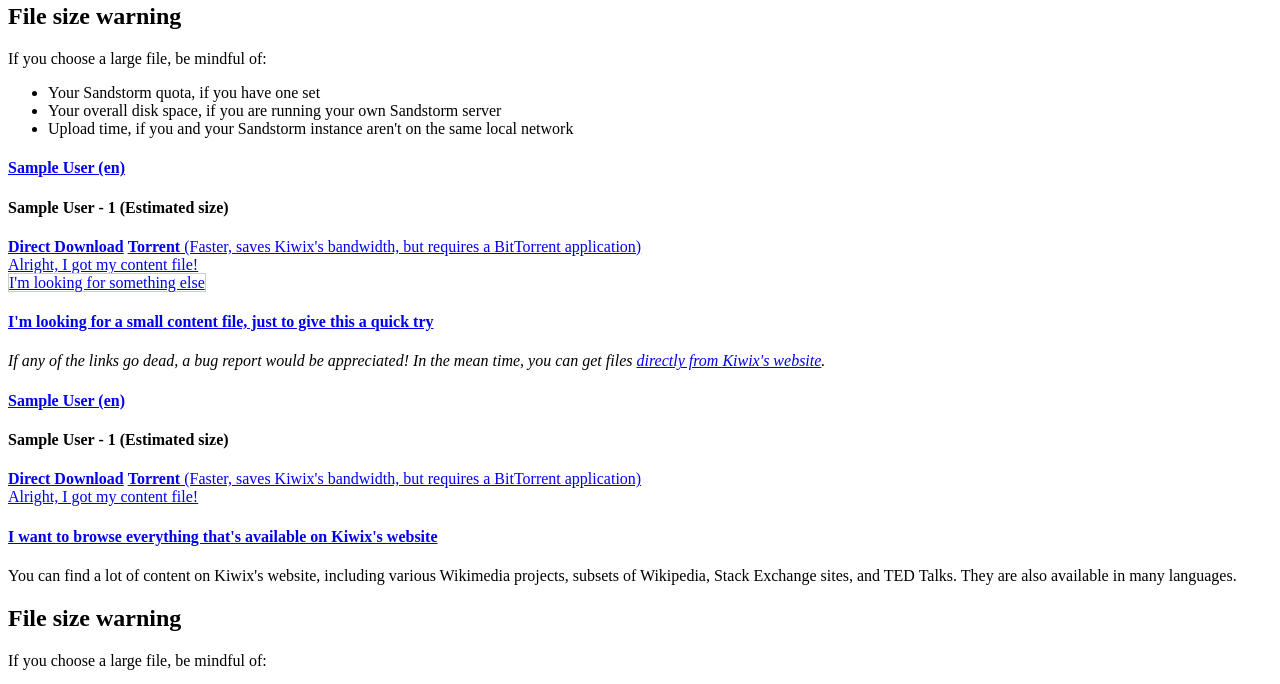
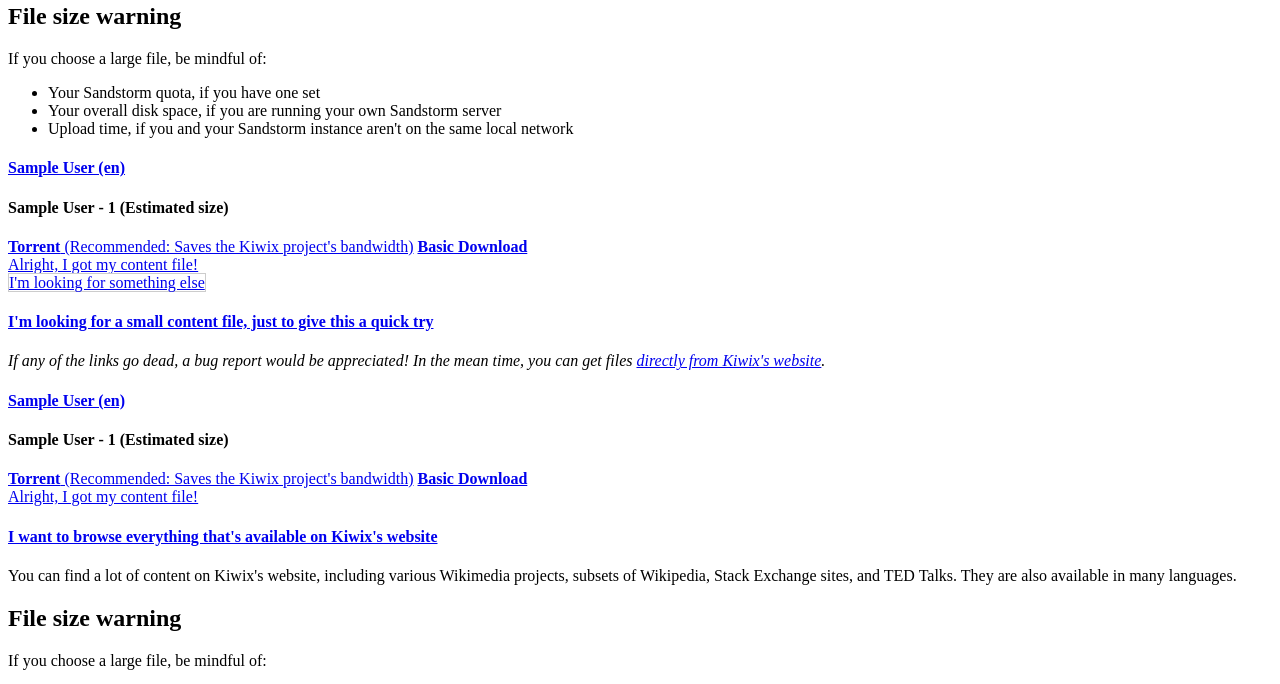
Before and after one commit to orblivion/KiwixSandstorm, a Flask app: template zim_uploader/uploader/templates/index.html in a window 1280 px wide. Shown: the part 1734-2418 px from the top of the page. Run offline with Flask 2, Linux system fonts and the light colour scheme; the template is opened without the code that fills it: most values are stand-ins (such as "Sample title", 1, 10 or a date in 2020); some libraries are stand-ins or nearby versions.

Commit message:
Better wording on download links

```diff
--- a/zim_uploader/uploader/templates/download-link.html
+++ b/zim_uploader/uploader/templates/download-link.html
@@ -17,8 +17,8 @@
                             </h4>
                         </div>
                         <div class="panel-body">
-                            <a href="{{ variant.direct_link }}" target="_blank" rel="noopener noreferrer" class="list-group-item"><strong>Direct Download</strong></a>
-                            <a href="{{ variant.torrent_link }}" target="_blank" rel="noopener noreferrer" class="list-group-item"><strong>Torrent</strong> (Faster, saves Kiwix's bandwidth, but requires a BitTorrent application)</a>
+                            <a href="{{ variant.torrent_link }}" target="_blank" rel="noopener noreferrer" class="list-group-item"><strong>Torrent</strong> (Recommended: Saves the Kiwix project's bandwidth)</a>
+                            <a href="{{ variant.direct_link }}" target="_blank" rel="noopener noreferrer" class="list-group-item"><strong>Basic Download</strong></a>
                         </div>
                     </div>
                 {% endfor %}
```
